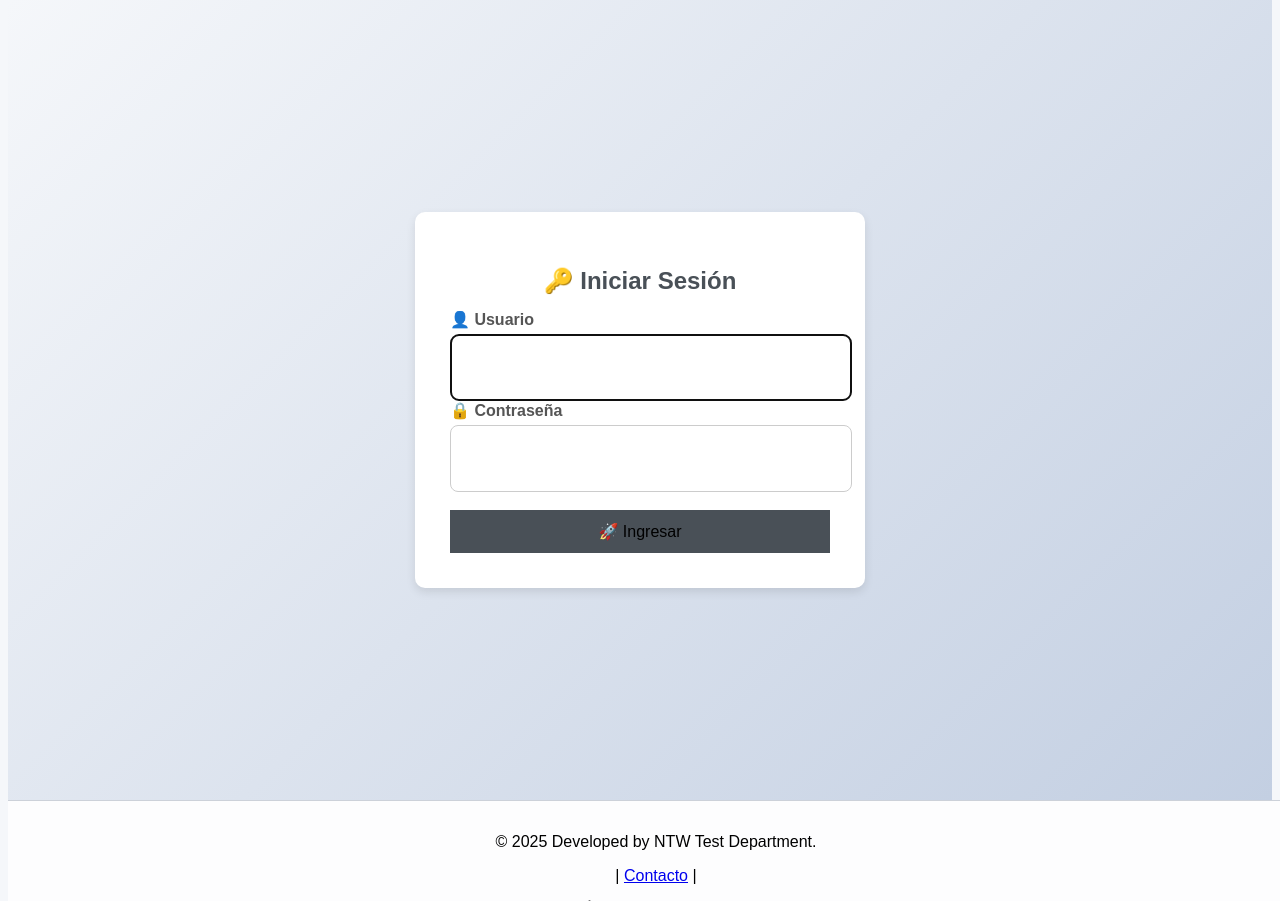
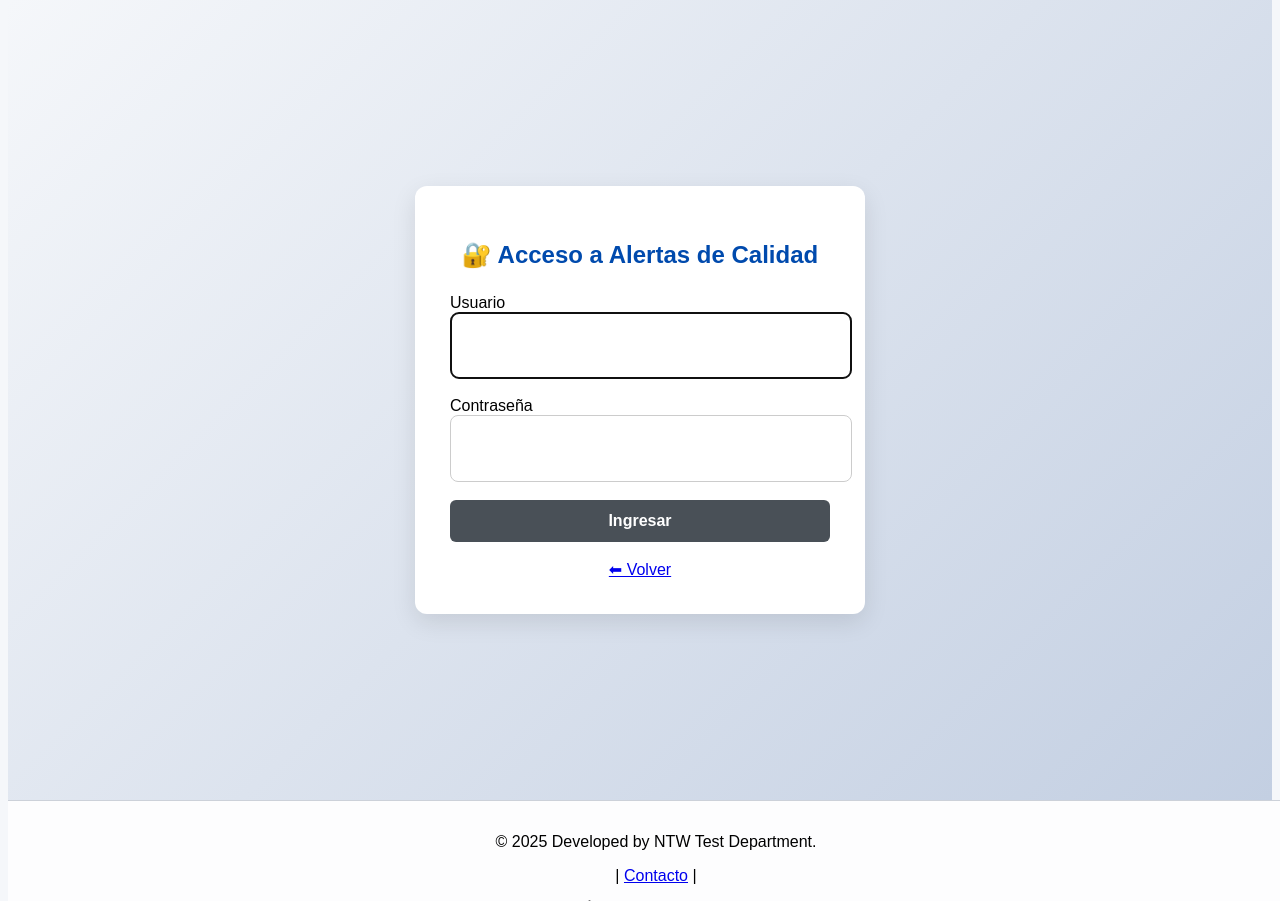
Before and after one commit to moisesrmz/WebAppLineFinder, a Flask app: page /alert-login in a window 1280 px wide. Shown: the part 26-927 px from the top of the page. Run offline with Flask 3, Linux system fonts and the light colour scheme.

Commit message:
corrigiendo

```diff
--- a/backend/routes/auth.py
+++ b/backend/routes/auth.py
@@ -1,4 +1,4 @@
-from flask import Blueprint, render_template, request, redirect, url_for, session
+from flask import Blueprint, render_template, request, redirect, url_for, session, flash
 
 auth_bp = Blueprint("auth", __name__)
 
@@ -17,9 +17,10 @@ def alert_login():
 
         if username in USERS and USERS[username] == password:
             session["alert_user"] = username
+            flash(f"Bienvenido {username.capitalize()} 👋", "success")
             return redirect(url_for("views.alertas_calidad"))
         else:
-            return render_template("login.html", error="Usuario o contraseña incorrectos")
+            flash("Usuario o contraseña incorrectos ❌", "danger")
 
     return render_template("login.html")
 
--- a/frontend/templates/login.html
+++ b/frontend/templates/login.html
@@ -1,33 +1,105 @@
 {% extends "base.html" %}
 
 {% block content %}
+<style>
+.login-container {
+    display: flex;
+    justify-content: center;
+    align-items: center;
+    min-height: 80vh;
+}
+
+.login-box {
+    width: 380px;
+    background: #ffffff;
+    padding: 35px;
+    border-radius: 12px;
+    box-shadow: 0 8px 25px rgba(0,0,0,0.1);
+}
+
+.login-box h2 {
+    text-align: center;
+    color: #004aad;
+    margin-bottom: 25px;
+}
+
+.form-group {
+    margin-bottom: 18px;
+}
+
+.form-control {
+    width: 100%;
+    padding: 10px;
+    border-radius: 6px;
+    border: 1px solid #ccc;
+    font-size: 14px;
+}
+
+.btn-primary {
+    width: 100%;
+    padding: 10px;
+    border-radius: 6px;
+    border: none;
+    background-color: #004aad;
+    color: white;
+    font-weight: 600;
+    cursor: pointer;
+}
+
+.btn-primary:hover {
+    background-color: #0066ff;
+}
+
+.alert {
+    padding: 10px;
+    border-radius: 6px;
+    margin-bottom: 15px;
+    font-size: 14px;
+}
+
+.alert-success {
+    background-color: #d4edda;
+    color: #155724;
+}
+
+.alert-danger {
+    background-color: #f8d7da;
+    color: #721c24;
+}
+</style>
+
 <div class="login-container">
     <div class="login-box">
-        <h2 class="text-center">🔑 Iniciar Sesión</h2>
+        <h2>🔐 Acceso a Alertas de Calidad</h2>
 
-        <!-- 🟢 Mostrar mensajes de error o éxito -->
         {% with messages = get_flashed_messages(with_categories=true) %}
             {% if messages %}
-                <div class="alert-container">
-                    {% for category, message in messages %}
-                        <div class="alert alert-{{ category }}">{{ message }}</div>
-                    {% endfor %}
-                </div>
+                {% for category, message in messages %}
+                    <div class="alert alert-{{ category }}">
+                        {{ message }}
+                    </div>
+                {% endfor %}
             {% endif %}
         {% endwith %}
 
-        <form method="post" action="{{ url_for('auth.alert_login') }}" class="mt-4">
+        <form method="post" action="{{ url_for('auth.alert_login') }}">
             <div class="form-group">
-                <label for="username" class="form-label">👤 Usuario</label>
-                <input type="text" id="username" name="username" class="form-control" required autofocus>
+                <label>Usuario</label>
+                <input type="text" name="username" class="form-control" required autofocus>
             </div>
-            <div class="form-group mt-3">
-                <label for="password" class="form-label">🔒 Contraseña</label>
-                <input type="password" id="password" name="password" class="form-control" required>
-                <br></br>
+
+            <div class="form-group">
+                <label>Contraseña</label>
+                <input type="password" name="password" class="form-control" required>
             </div>
-            <button type="submit" class="btn btn-primary">🚀 Ingresar</button>
+
+            <button type="submit" class="btn-primary">Ingresar</button>
         </form>
+
+        <br>
+        <div style="text-align:center;">
+            <a href="{{ url_for('views.index') }}">⬅ Volver</a>
+        </div>
     </div>
 </div>
 {% endblock %}
```
